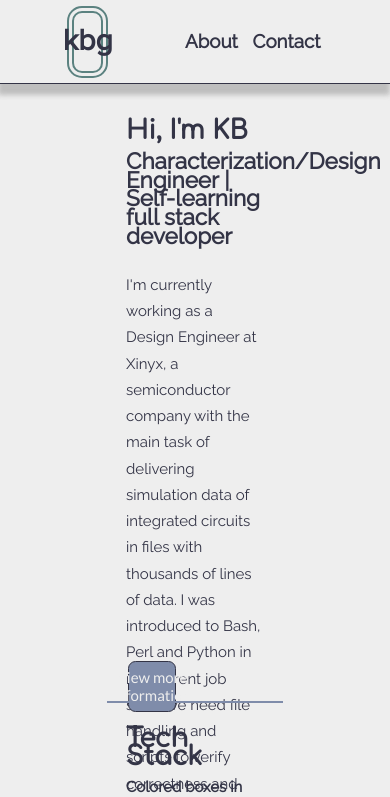
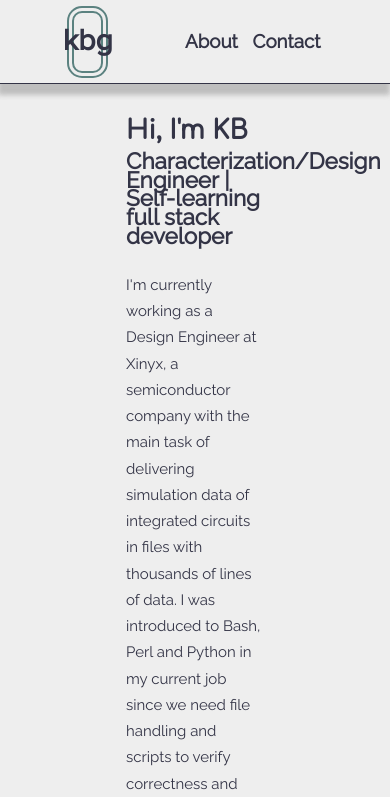
Before and after one commit to kbgarcia8/portfolio, a React (Vite) app in the folder portfolio/: page / in a window 390 px wide. Shown: the top 797 px of the page. Built offline with nearby package versions, Linux system fonts and the light colour scheme; no server answers.

Commit message:
initial setup for responsive design (theme breakpoints and media helper fn)

```diff
--- a/portfolio/src/components/pages/MainPage/MainPage.styles.js
+++ b/portfolio/src/components/pages/MainPage/MainPage.styles.js
@@ -5,6 +5,7 @@ import Button from "components/atoms/Button";
 import StackCard from "components/molecules/StackCard";
 import ProjectCard from "components/molecules/ProjectCard";
 import Form from "components/organisms/Form";
+import { media } from "utils/utils.js";
 
 export const MainPageWrapper = styled.div`
     width: 70%;
@@ -15,7 +16,10 @@ export const MainPageWrapper = styled.div`
 
 export const AboutSection = styled(Section)`
     width: 100%;
-    height: 70vh;
+
+    ${media.desktop`
+        height: 70vh;
+    `}
 `;
 
 export const AboutSectionParagraph = styled.p`
@@ -102,7 +106,10 @@ export const StyledProjectCard = styled(ProjectCard)`
 
 export const QuickContactSection = styled(Section)`
     width: 100%;
-    height: 75vh;
+
+    ${media.desktop`
+        height: 80vh;
+    `}
 `;
 
 export const QuickContactForm = styled(Form)`
```
